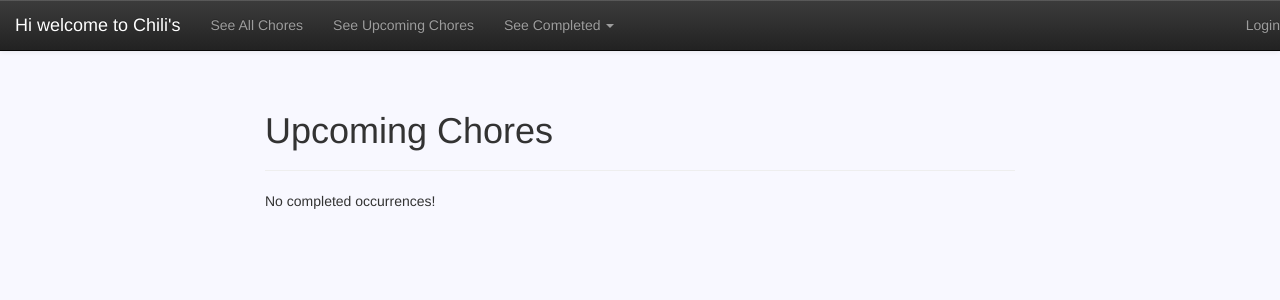
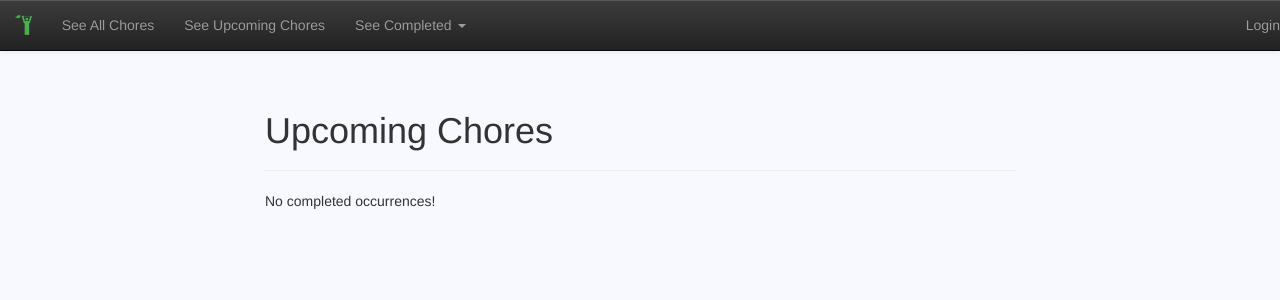
Before and after one commit to malaika-chandler/django-chore-tracker, a Django app: page / in a window 1280 px wide. Shown: the top 300 px of the page. Run offline with Django 3.2, Linux system fonts and the light colour scheme; data that the repository does not hold is empty; some libraries are stand-ins or nearby versions.

Commit message:
brand image

```diff
--- a/static/css/master.css
+++ b/static/css/master.css
@@ -7,3 +7,7 @@ body {
     margin-right: 0px;
     cursor: pointer;
 }
+
+.brand-image {
+    max-height: 20px;
+}
--- a/templates/base.html
+++ b/templates/base.html
@@ -4,6 +4,7 @@
 <head>
     <meta charset="UTF-8">
     <meta name="viewport" content="width=device-width, initial-scale=1">
+    <link rel="icon" type="image/png" href="{% static 'images/favicon.png' %}"/>
     <title>Chores</title>
     <!-- Latest compiled and minified CSS -->
     <link rel="stylesheet" href="https://maxcdn.bootstrapcdn.com/bootstrap/3.3.7/css/bootstrap.min.css" integrity="sha384-BVYiiSIFeK1dGmJRAkycuHAHRg32OmUcww7on3RYdg4Va+PmSTsz/K68vbdEjh4u" crossorigin="anonymous">
@@ -38,7 +39,9 @@
                 <span class="icon-bar"></span>
                 <span class="icon-bar"></span>
             </button>
-            <a class="navbar-brand" href="{% url 'chores:chore_list' %}">Hi welcome to Chili's</a>
+            <a class="navbar-brand" href="{% url 'chores:chore_list' %}">
+                <img class="brand-image" src="{% static 'images/chore_scream.png' %}">
+            </a>
         </div>
         <!-- Collect the nav links, forms, and other content for toggling -->
         <div class="collapse navbar-collapse" id="base-navbar-collapse-1">
```
Also changed, not shown: static/images/chore_scream.png (added), static/images/favicon.png (added).
